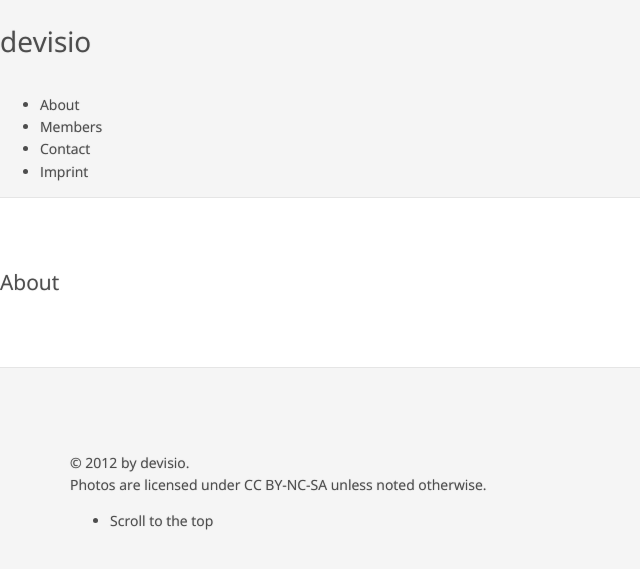
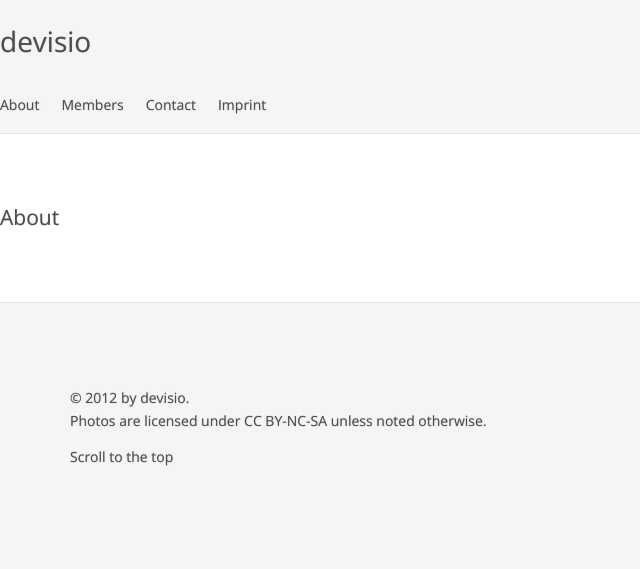
Before and after one commit to devisio/devisio-archive, a Django app: template devisio/templates/devisio/about.html in a window 1280 px wide. Shown: the top 569 px of the page, without its empty margins (0-640 px from the left). Run offline with Django 3.2, Linux system fonts and the light colour scheme; the template is opened without the code that fills it, so the values that code supplies are empty; style sheets or scripts are compiled from the project's sources; some libraries are stand-ins or nearby versions.

Commit message:
include lists.sass in app.sass

```diff
--- a/devisio/static/sass/app.sass
+++ b/devisio/static/sass/app.sass
@@ -1,4 +1,8 @@
 @import 'variables'
+
+@import 'lists'
+
+
 body
   background-color: #f5f5f5
 
```
